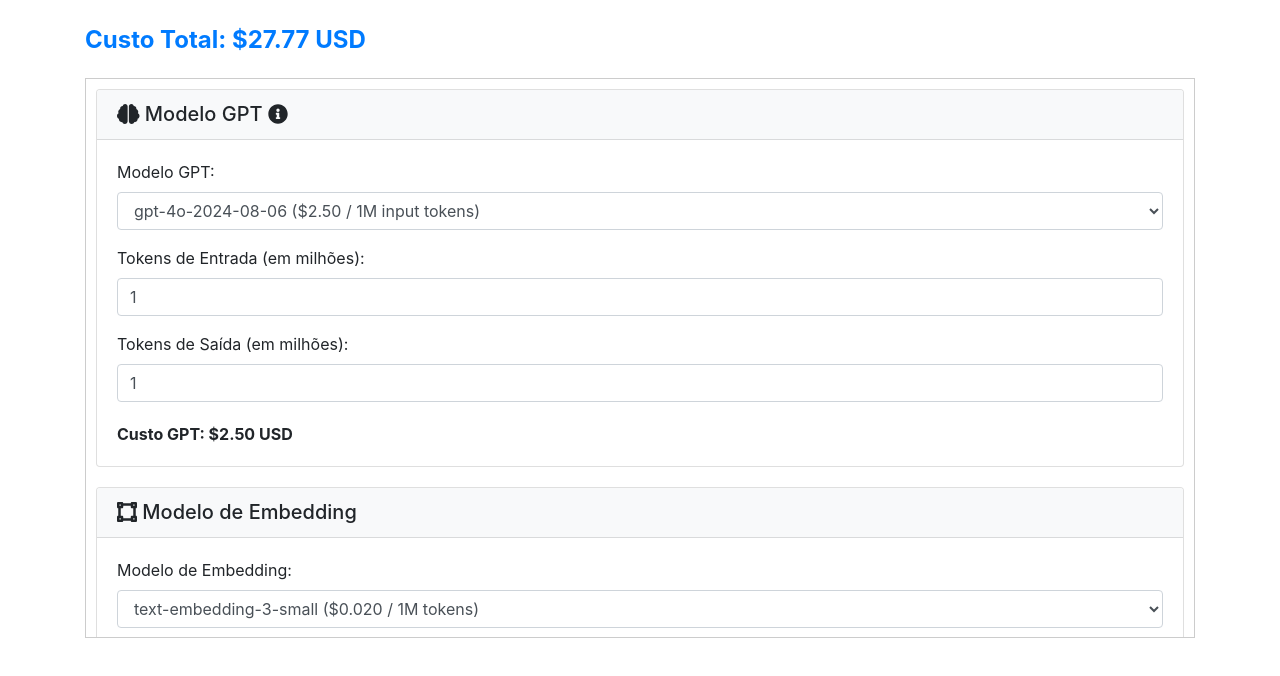
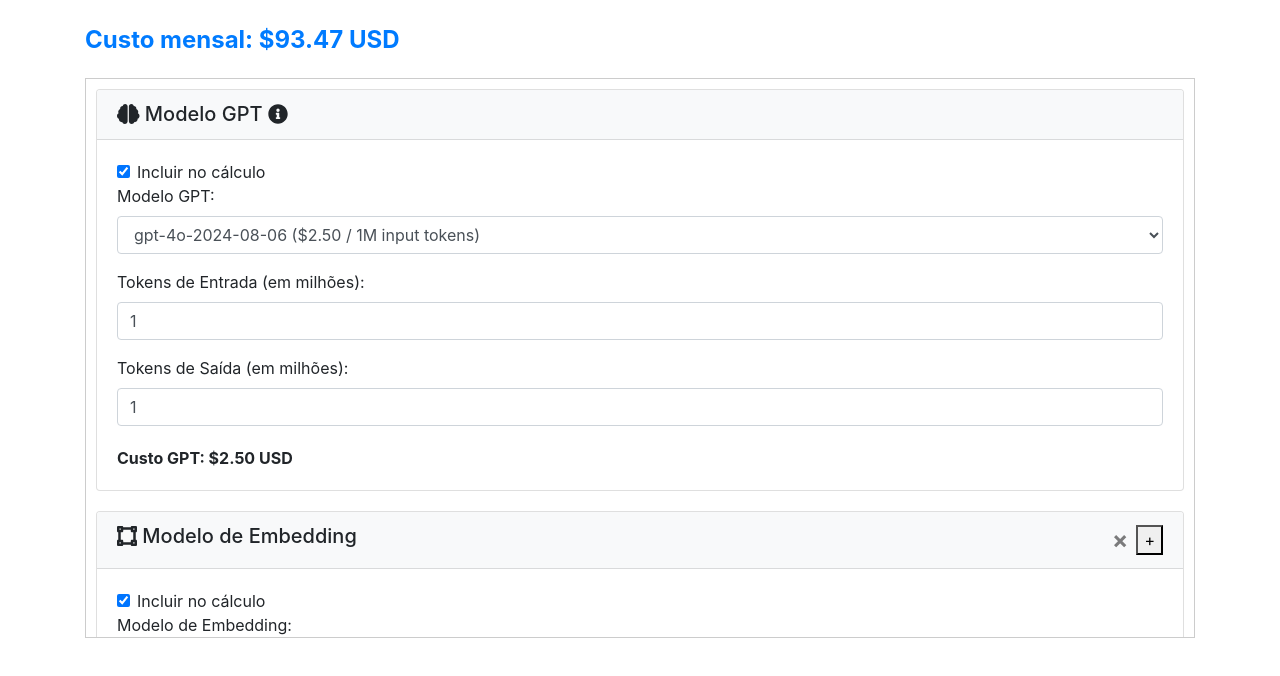
Before and after one commit to FourLab-Foursys/rag-service-calc.github.io, a plain HTML site: page index.html in a window 1280 px wide. Shown: the part 70-746 px from the top of the page. Drawn offline with nearby package versions, Linux system fonts and the light colour scheme.

Commit message:
Update index.html

```diff
--- a/index.html
+++ b/index.html
@@ -21,7 +21,7 @@
 <body>
     <div class="container">
         <h1 class="mb-4">Estimativa de Custos</h1>
-        <div class="result total-cost" id="totalCost">Custo Total: $0.00 USD</div>
+        <div class="result total-cost" id="totalCost">Custo mensal: $0.00 USD</div>
         <form id="costForm">
             <div id="cardsContainer">
                 <!-- GPT Model Card -->
@@ -32,6 +32,10 @@
                         </h5>
                     </div>
                     <div class="card-body">
+                      <div class="form-check">
+                        <input type="checkbox" class="form-check-input" id="gptCheckbox" onchange="calculateCost()" checked>
+                        <label class="form-check-label" for="gptCheckbox">Incluir no cálculo</label>
+                      </div>
                       <div class="form-group">
                         <label for="gptModel">Modelo GPT:</label>
                         <select id="gptModel" class="form-control" onchange="calculateCost()">
@@ -53,12 +57,22 @@
                     </div>
                 </div>
 
+                <!-- Embedding Container-->
+                <div id="modelEmbeddingContainer">
                     <!-- Embedding Model Card -->
-                <div class="card">
-                    <div class="card-header">
+                    <div class="card modelEmbeddingCard">
+                        <div class="card-header d-flex justify-content-between align-items-center">
                             <h5><i class="fas fa-vector-square"></i> Modelo de Embedding</h5>
+                            <div class="ml-auto d-flex">
+                                <button type="button" class="close mr-2" onclick="removeEmbedding(this)">&times;</button>
+                                <button type="button" class="add" onclick="addCard('modelEmbeddingContainer')">+</button>
+                            </div>
                         </div>
                         <div class="card-body">
+                            <div class="form-check">
+                                <input type="checkbox" class="form-check-input"  onchange="calculateCost()" checked>
+                                <label class="form-check-label" >Incluir no cálculo</label>
+                            </div>
                             <div class="form-group">
                                 <label for="embeddingModel">Modelo de Embedding:</label>
                                 <select id="embeddingModel" class="form-control" onchange="calculateCost()">
@@ -74,18 +88,28 @@
                                 <label for="embeddingTokens">Tokens de Embedding (em milhões):</label>
                                 <input type="number" id="embeddingTokens" class="form-control" value="1" onchange="calculateCost()">
                             </div>
-                        <div class="result" id="embeddingCost"></div>
+                            <div class="result embeddingCost" ></div>
+                        </div>
                     </div>
                 </div>
 
                 <!-- App Service Container -->
                 <div id="appServiceContainer">
-                    <div class="card" id="appServiceTemplate" style="display: none;">
+                    <!-- Default App Service Card -->
+                    <div class="card">
                         <div class="card-header d-flex justify-content-between align-items-center">
                             <h5><i class="fas fa-server"></i> Serviço de Aplicativo</h5>
-                            <button type="button" class="close" onclick="removeAppService(this)">&times;</button>
+                            <div class="ml-auto d-flex">
+                                <button type="button" class="close mr-2" onclick="removeAppService(this)">&times;</button>
+                                <button type="button" class="add" onclick="addCard('appServiceContainer')">+</button>
                             </div>
+                        </div>
+
                         <div class="card-body">
+                            <div class="form-check">
+                                <input type="checkbox" class="form-check-input" onchange="calculateCost()" checked>
+                                <label class="form-check-label">Incluir no cálculo</label>
+                            </div>
                             <div class="form-group">
                                 <label>Tipo de Serviço de Aplicativo:</label>
                                 <select class="form-control appServiceType" onchange="calculateCost()">
@@ -110,15 +134,16 @@
                         </div>
                     </div>
                 </div>
-
-                <button type="button" class="btn btn-secondary mb-3" onclick="addAppService()">Adicionar Serviço de Aplicativo</button>
-
                 <!-- Pinecone Platform Card -->
                 <div class="card">
                     <div class="card-header">
                         <h5><i class="fas fa-database"></i> Plataforma Pinecone</h5>
                     </div>
                     <div class="card-body">
+                        <div class="form-check">
+                            <input type="checkbox" class="form-check-input" id="pineconeCheckbox" onchange="calculateCost()" checked>
+                            <label class="form-check-label" for="pineconeCheckbox">Incluir no cálculo</label>
+                        </div>
                         <div class="form-group">
                             <label for="pineconePlatform">Plataforma Pinecone:</label>
                             <select id="pineconePlatform" class="form-control" onchange="calculateCost()">
@@ -151,6 +176,10 @@
                         <h5><i class="fas fa-database"></i> Banco de Dados</h5>
                     </div>
                     <div class="card-body">
+                        <div class="form-check">
+                            <input type="checkbox" class="form-check-input" id="databaseCheckbox" onchange="calculateCost()" checked>
+                            <label class="form-check-label" for="databaseCheckbox">Incluir no cálculo</label>
+                        </div>
                         <div class="form-group">
                             <label for="databaseType">Tipo de Banco de Dados:</label>
                             <select id="databaseType" class="form-control" onchange="calculateCost()">
@@ -173,53 +202,93 @@
     </div>
 
     <script>
-        function addAppService() {
-            const template = document.getElementById('appServiceTemplate');
-            const clone = template.cloneNode(true);
-            clone.style.display = 'block';
-            clone.removeAttribute('id'); // Remove the id attribute
-            document.getElementById('appServiceContainer').appendChild(clone);
-            calculateCost(); // Recalcula o custo total ao adicionar um novo serviço de aplicativo
+
+
+   function addCard(containerId) {
+        debugger;
+        const container = document.getElementById(containerId);
+        const newCard = container.firstElementChild.cloneNode(true);
+        container.appendChild(newCard);
+        newCard.querySelectorAll('input').forEach(input => {
+            if (input.type === 'checkbox') {
+                input.checked = true;
+            } else {
+                input.value = input.defaultValue;
+            }
+        });
+        calculateCost(); // Calcular o custo inicialmente para o novo card
    }
 
+   // Função para remover um card de serviço de aplicativo
    function removeAppService(button) {
-            button.closest('.card').remove();
+       const card = button.closest('.card');
+       if (document.querySelectorAll('#appServiceContainer .card').length > 1) {
+           card.remove();
            calculateCost();
+       } else {
+           alert("Você deve ter pelo menos um serviço de aplicativo.");
        }
+   }
+
+   function removeEmbedding(button) {
+       const card = button.closest('.card');
+       if (document.querySelectorAll('#modelEmbeddingContainer .card').length > 1) {
+           card.remove();
+           calculateCost();
+       } else {
+           alert("Você deve ter pelo menos um modelo de embedding.");
+       }
+   }
+
 
    function calculateCost() {
        // GPT Model Calculation
+       let totalGptCost = 0;
+       if (document.getElementById('gptCheckbox').checked) {
            const gptModel = document.getElementById('gptModel').value.split(':');
            const gptInputCost = parseFloat(gptModel[0]);
            const gptOutputCost = parseFloat(gptModel[1]);
 
            const inputTokens = parseFloat(document.getElementById('inputTokens').value);
            const outputTokens = parseFloat(document.getElementById('outputTokens').value);
-            debugger;
 
-            const totalGptCost = (gptInputCost * inputTokens) + (gptOutputCost * outputTokens);
+           totalGptCost = (gptInputCost * inputTokens) + (gptOutputCost * outputTokens);
+       }
        document.getElementById('gptCost').innerText = `Custo GPT: $${totalGptCost.toFixed(2)} USD`;
 
        // Embedding Model Calculation
+       let totalEmbeddingCost = 0;
+       const modelEmbeddingCards = document.querySelectorAll(".modelEmbeddingCard");
+       debugger;
+       modelEmbeddingCards.forEach(card =>{
+        if (card.querySelector('.form-check-input').checked) {
            const embeddingCost = parseFloat(document.getElementById('embeddingModel').value);
            const embeddingTokens = parseFloat(document.getElementById('embeddingTokens').value);
+           const cost = embeddingCost * embeddingTokens;
+           totalEmbeddingCost += cost;
+           card.querySelector('.embeddingCost').innerText = `Custo Embedding: $${totalEmbeddingCost.toFixed(2)} USD`;
 
-            const totalEmbeddingCost = embeddingCost * embeddingTokens;
-            document.getElementById('embeddingCost').innerText = `Custo Embedding: $${totalEmbeddingCost.toFixed(2)} USD`;
+       }
+       });
+
 
        // App Service Cost Calculation
        let totalServiceCost = 0;
-            const serviceCards = document.querySelectorAll('#appServiceContainer .card:not(#appServiceTemplate)');
+       const serviceCards = document.querySelectorAll("#appServiceContainer");
        serviceCards.forEach(card => {
+           if (card.querySelector('.form-check-input').checked) {
                const serviceTypeCost = parseFloat(card.querySelector('.appServiceType').value);
                const hours = parseInt(card.querySelector('.hours').value);
                const paymentPlanDiscount = parseFloat(card.querySelector('.paymentPlan').value);
                const serviceCost = serviceTypeCost * hours * paymentPlanDiscount;
                totalServiceCost += serviceCost;
                card.querySelector('.serviceCost').innerText = `Custo Serviço de Aplicativo: $${serviceCost.toFixed(2)} USD`;
+           }
        });
 
        // Pinecone Platform Calculation
+       let totalPineconeCost = 0;
+       if (document.getElementById('pineconeCheckbox').checked) {
            const pineconePlatform = document.getElementById('pineconePlatform').value.split(':');
            const pineconeStorageCost = parseFloat(pineconePlatform[0]);
            const pineconeReadCost = parseFloat(pineconePlatform[1]);
@@ -229,32 +298,35 @@
            const pineconeReadUnits = parseFloat(document.getElementById('pineconeReadUnits').value);
            const pineconeWriteUnits = parseFloat(document.getElementById('pineconeWriteUnits').value);
 
-            const totalPineconeCost = (pineconeStorageCost * pineconeStorage) + (pineconeReadCost * pineconeReadUnits) + (pineconeWriteCost * pineconeWriteUnits);
+           totalPineconeCost = (pineconeStorageCost * pineconeStorage) + (pineconeReadCost * pineconeReadUnits) + (pineconeWriteCost * pineconeWriteUnits);
+       }
        document.getElementById('pineconeCost').innerText = `Custo Pinecone: $${totalPineconeCost.toFixed(2)} USD`;
 
        // Database Calculation
+       let totalDatabaseCost = 0;
+       if (document.getElementById('databaseCheckbox').checked) {
            const databaseTypeCost = parseFloat(document.getElementById('databaseType').value);
            const databaseHours = parseFloat(document.getElementById('databaseHours').value);
            const storageAmount = parseFloat(document.getElementById('storageAmount').value);
 
-            let totalDatabaseCost = databaseTypeCost * databaseHours;
+           totalDatabaseCost = databaseTypeCost * databaseHours;
 
            // Storage Calculation
            const extraStorage = storageAmount > 32 ? (storageAmount - 32) * 0.12 : 0;
            totalDatabaseCost += extraStorage;
-
+       }
        document.getElementById('databaseCost').innerText = `Custo Banco de Dados: $${totalDatabaseCost.toFixed(2)} USD`;
 
        // Total Cost Calculation
        const totalCost = totalGptCost + totalEmbeddingCost + totalServiceCost + totalPineconeCost + totalDatabaseCost;
-            document.getElementById('totalCost').innerText = `Custo Total: $${totalCost.toFixed(2)} USD`;
+       document.getElementById('totalCost').innerText = `Custo mensal: $${totalCost.toFixed(2)} USD`;
    }
+
 
         $(document).ready(function(){
             $('[data-toggle="tooltip"]').tooltip();
             calculateCost(); // Initial calculation to set the total cost
         });
-
 
     </script>
     <script src="https://ajax.googleapis.com/ajax/libs/jquery/3.5.1/jquery.min.js"></script>
```
Lines whose indentation alone changed are shown as unchanged.
